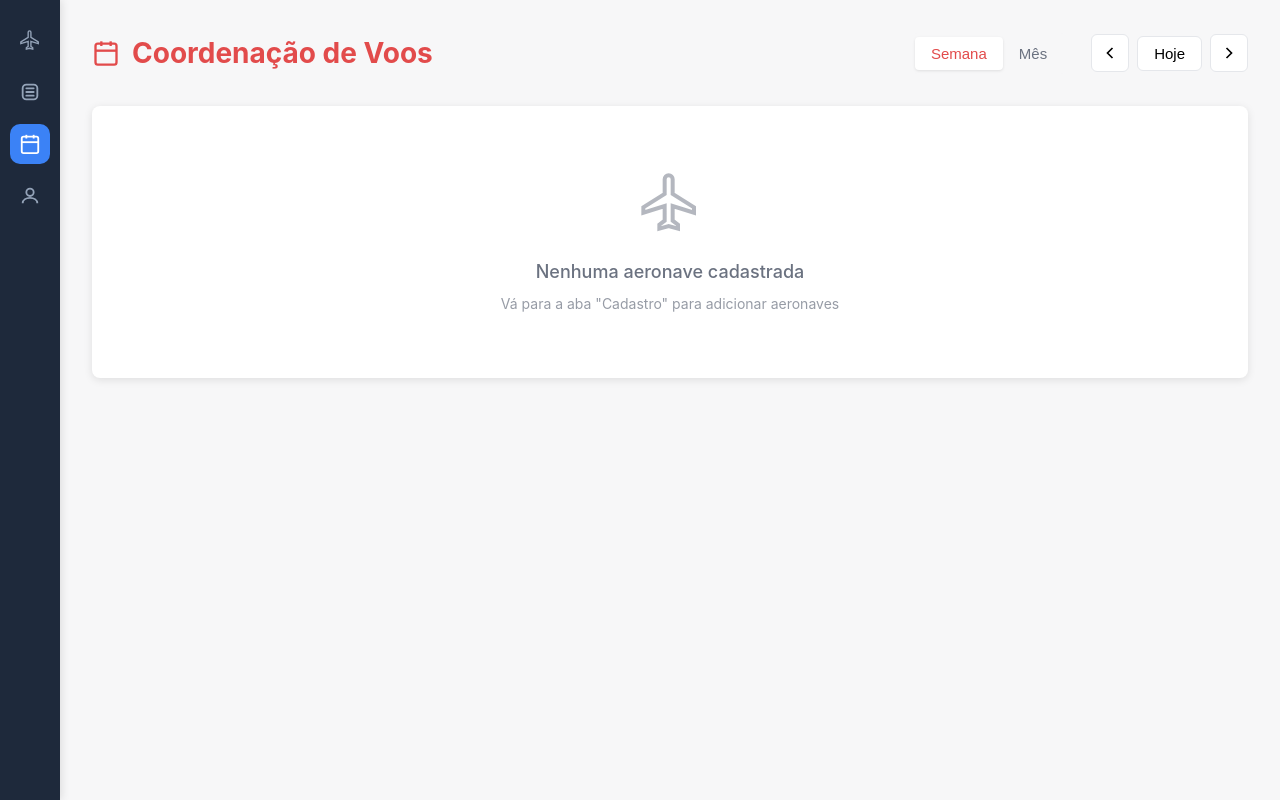
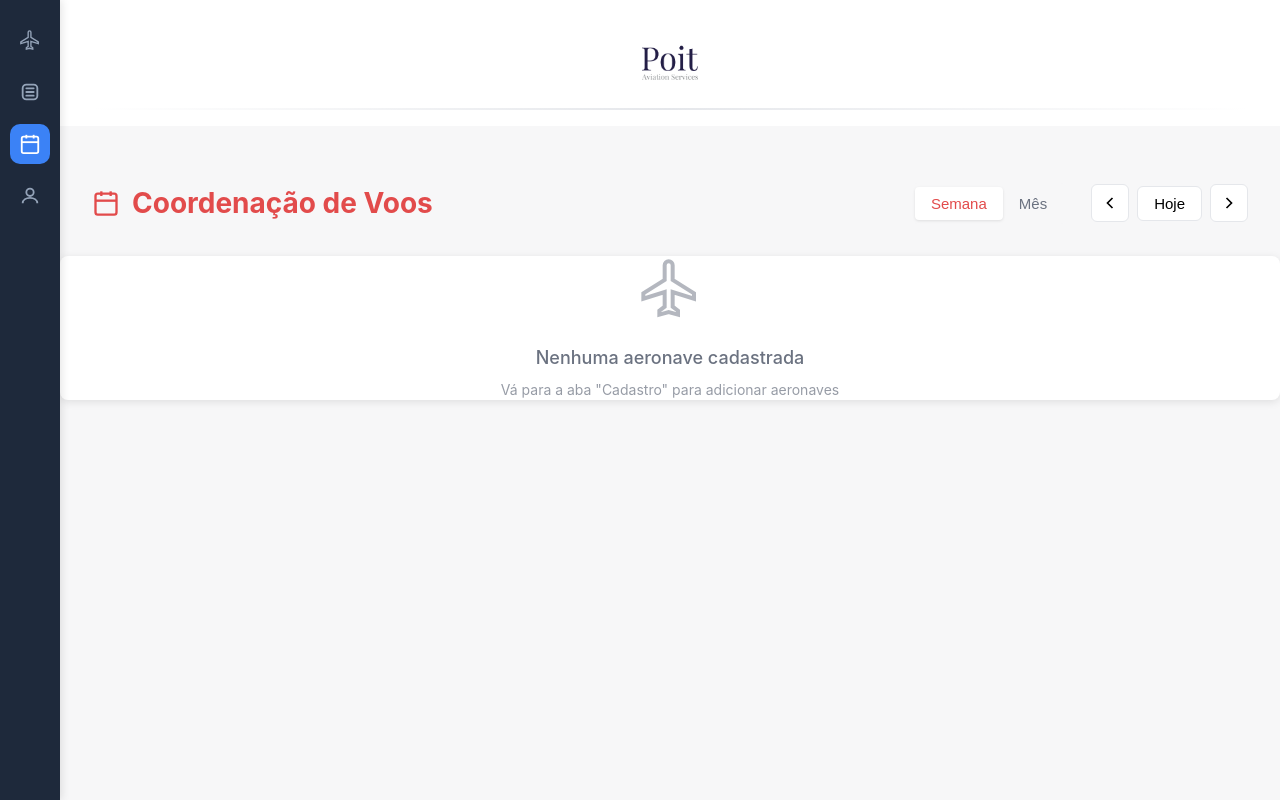
Before and after one commit to Guibinato23/Flight-Operations, a React (Vite) app in the folder flight-operations-react/: page / in a window 1280 px wide. Both pictures are taken after a click on the element 30 px from the left and 144 px from the top of the page. Built offline with nearby package versions, Linux system fonts and the light colour scheme.

Commit message:
Adiciona logo no header de todas as abas (Cadastro, Coordenação e Passageiros)

```diff
--- a/flight-operations-react/src/components/FlightCoordination.jsx
+++ b/flight-operations-react/src/components/FlightCoordination.jsx
@@ -85,6 +85,12 @@ const FlightCoordination = () => {
 
   return (
     <div className="flight-coordination">
+      {/* Header com Logo */}
+      <div className="page-header">
+        <img src="/Logo.png" alt="Logo" className="page-logo" />
+        <div className="page-header-divider"></div>
+      </div>
+
       <div className="coordination-header">
         <h1>
           <svg width="28" height="28" fill="none" viewBox="0 0 24 24" stroke="currentColor" strokeWidth="2">
--- a/flight-operations-react/src/components/FlightRegistration.jsx
+++ b/flight-operations-react/src/components/FlightRegistration.jsx
@@ -112,6 +112,12 @@ const FlightRegistration = () => {
 
   return (
     <div className="flight-registration">
+      {/* Header com Logo */}
+      <div className="page-header">
+        <img src="/Logo.png" alt="Logo" className="page-logo" />
+        <div className="page-header-divider"></div>
+      </div>
+
       {/* Cadastro de Voo */}
       <div className="registration-section">
         <h2>
--- a/flight-operations-react/src/components/Passengers.jsx
+++ b/flight-operations-react/src/components/Passengers.jsx
@@ -11,6 +11,12 @@ const Passengers = () => {
 
   return (
     <div className="passengers-container">
+      {/* Header com Logo */}
+      <div className="page-header">
+        <img src="/Logo.png" alt="Logo" className="page-logo" />
+        <div className="page-header-divider"></div>
+      </div>
+
       <div className="passengers-header">
         <h1>Gerenciamento de Passageiros</h1>
         <button className="btn primary" onClick={addPassenger}>
--- a/flight-operations-react/src/styles/App.css
+++ b/flight-operations-react/src/styles/App.css
@@ -133,3 +133,26 @@ body {
 .btn-danger:hover {
   background: #b91c1c;
 }
+
+/* Page Header com Logo */
+.page-header {
+  display: flex;
+  flex-direction: column;
+  align-items: center;
+  padding: 2rem 2rem 1rem 2rem;
+  background: white;
+  margin-bottom: 1.5rem;
+}
+
+.page-logo {
+  height: 60px;
+  width: auto;
+  object-fit: contain;
+  margin-bottom: 1rem;
+}
+
+.page-header-divider {
+  width: 100%;
+  height: 2px;
+  background: linear-gradient(to right, transparent, var(--line), transparent);
+}
--- a/flight-operations-react/src/styles/FlightCoordination.css
+++ b/flight-operations-react/src/styles/FlightCoordination.css
@@ -1,11 +1,14 @@
 .flight-coordination {
-  padding: 2rem;
-  max-width: 100%;
   display: flex;
   flex-direction: column;
   gap: 2rem;
   height: calc(100vh - 80px);
   overflow: hidden;
+  background: var(--bg);
+}
+
+.flight-coordination > div:not(.page-header) {
+  padding: 0 2rem;
 }
 
 /* Header */
--- a/flight-operations-react/src/styles/FlightRegistration.css
+++ b/flight-operations-react/src/styles/FlightRegistration.css
@@ -1,10 +1,15 @@
 .flight-registration {
-  padding: 2rem;
-  max-width: 1600px;
-  margin: 0 auto;
   display: flex;
   flex-direction: column;
   gap: 2rem;
+  background: var(--bg);
+}
+
+.flight-registration > div:not(.page-header) {
+  max-width: 1600px;
+  margin: 0 auto;
+  width: 100%;
+  padding: 0 2rem;
 }
 
 /* Seções */
--- a/flight-operations-react/src/styles/Passengers.css
+++ b/flight-operations-react/src/styles/Passengers.css
@@ -1,5 +1,9 @@
 .passengers-container {
-  padding: 40px;
+  background: var(--bg);
+}
+
+.passengers-container > div:not(.page-header) {
+  padding: 0 40px 40px 40px;
   max-width: 1400px;
   margin: 0 auto;
 }
```
